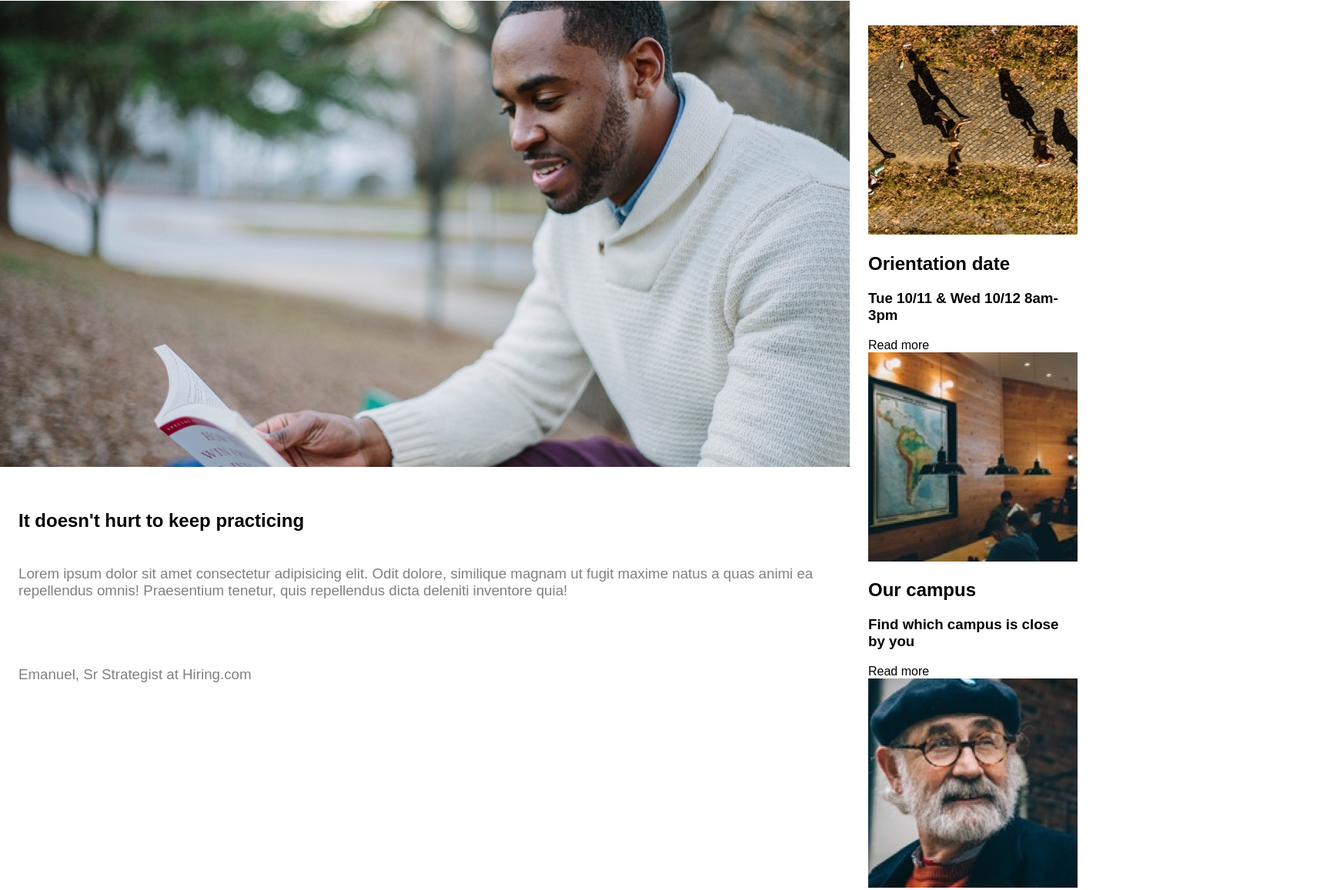
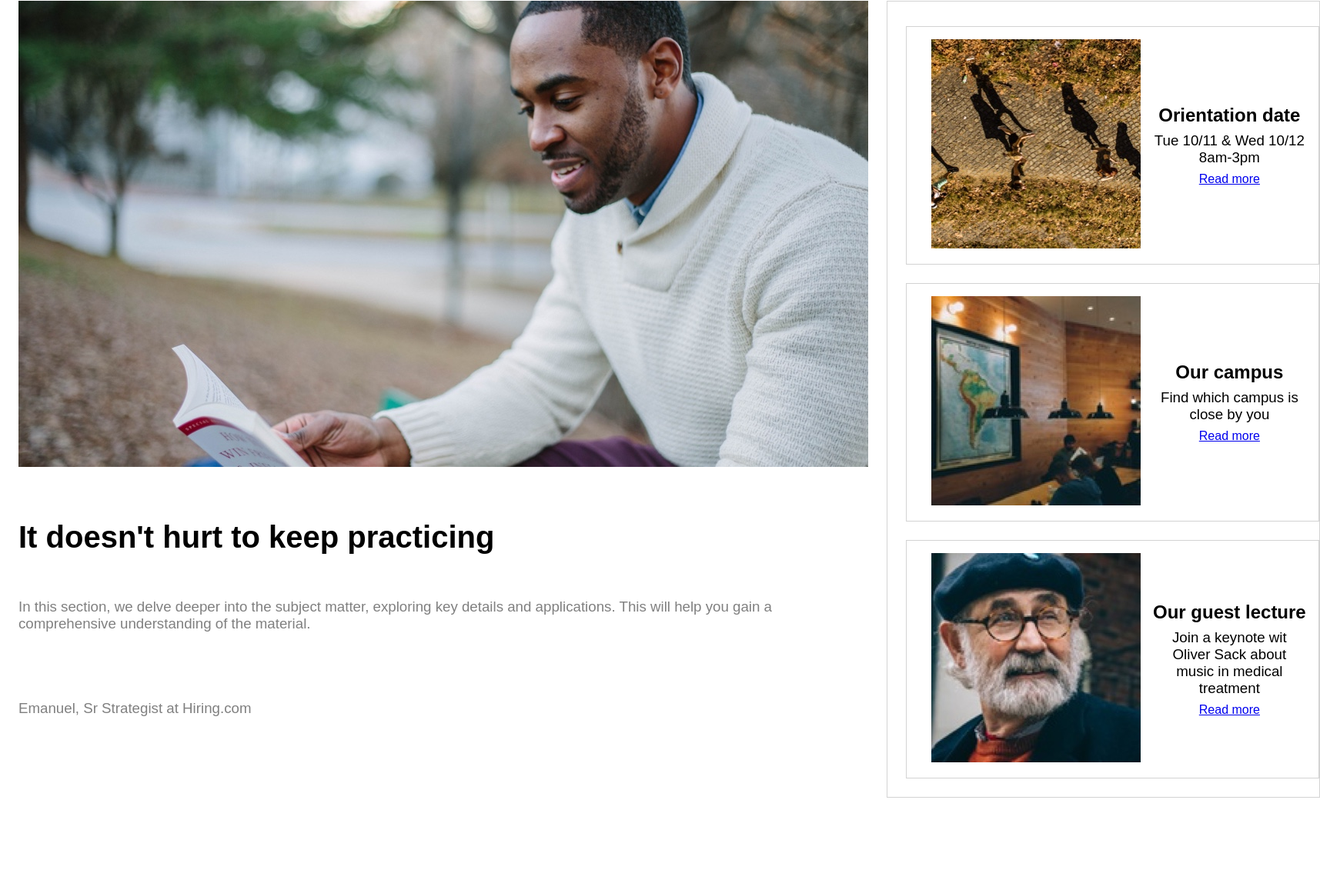
Before and after one commit to mzsami/Colmar-Academy, a plain HTML site: page index.html in a window 1280 px wide. Shown: the part 979-2136 px from the top of the page at 77% size, 1715 px wide, since content can reach past the window. After the commit the page ends 2048 px from the top, so only its background shows below. Drawn offline with Linux system fonts and the light colour scheme.

Commit message:
Fixed the primary issues and completed the second section of the webpage

```diff
--- a/index.html
+++ b/index.html
@@ -23,37 +23,43 @@
     <div class = "learning">
         <div class = "learning-image"> <img src="resources/images/banner.jpg"></div>
         <div class = "learning-info">
-        <h1>Learn something new everyday</h1>
-        <h3>Lorem ipsum, dolor sit amet consectetur adipisicing elit.</h3>
-        <button>Start here</button>
+        <h1>Learn something <br> new everyday</h1>
+        <h3>Our first section provides <br> an introduction to the foundational concepts.</h3>
+        <button><h4>Start here</h4></button>
         </div>
     </div>
     <div class = "second-section">
         <div class = "event-sideline">
             <div class="img-event-sideline"><img src = "resources/images/information-main.jpg"></div>
             <h2>It doesn't hurt to keep practicing</h2>
-            <h3>Lorem ipsum dolor sit amet consectetur adipisicing elit. Odit dolore, similique magnam ut fugit maxime natus a quas animi ea repellendus omnis! Praesentium tenetur, quis repellendus dicta deleniti inventore quia!</h3>
+            <h3>In this section, we delve deeper into the subject matter, exploring key details and applications. This will help you gain a comprehensive understanding of the material.</h3>
             <br>
             <div class = "special-h3"><h3>Emanuel, Sr Strategist at Hiring.com</h3></div>
         </div>
         <div class = "events">
             <div class = "orientation">
-                <img src = "resources/images/information-orientation.jpg">
+                <div class="orientation-img"><img src = "resources/images/information-orientation.jpg"></div>
+                <div class = "information-text">
                 <h2>Orientation date</h2>
                 <h3>Tue 10/11 & Wed 10/12 8am-3pm</h3>
-                <a>Read more</a>
+                <a href="#">Read more</a>
+                </div>
             </div>
             <div class = "our-campus">
-                <img src = "resources/images/information-campus.jpg">
+                <div class="our-campus-img"><img src = "resources/images/information-campus.jpg"></div>
+                <div class = "information-text">
                 <h2>Our campus</h2>
                 <h3>Find which campus is close by you</h3>
-                <a>Read more</a>
+                <a href="#">Read more</a>
+                </div>
             </div>
             <div class = "our-guest-lecture">
-                <img src = "resources/images/information-guest-lecture.jpg">
+                <div class="guest-lecture-img"><img src = "resources/images/information-guest-lecture.jpg"></div>
+                <div class = "information-text">
                 <h2>Our guest lecture</h2>
                 <h3>Join a keynote wit Oliver Sack about music in medical treatment</h3>
-                <a>Read more</a>
+                <a href="#">Read more</a>
+                </div>
             </div>
         </div>
     </div>
--- a/resources/css/style.css
+++ b/resources/css/style.css
@@ -1,6 +1,15 @@
+html, body {
+    font-family: Arial, Helvetica, sans-serif;
+    margin: 0;
+    padding: 0;
+    width: 100%;
+    height: 100%;
+}
+
 body {
     font-family: Arial, Helvetica, sans-serif;
     margin: 0;
+    padding: 0;
 }
 
 header {
@@ -14,7 +23,6 @@ header {
     z-index: 1000;
     top: 0;
     background-color: white;
-
 }
 
 .logo {
@@ -25,17 +33,16 @@ header {
     padding-left: 24px;
 }
 
-
-.text-colmar, .text-academy{
+.text-colmar, .text-academy {
     font-family: Arial, Helvetica, sans-serif;
     font-weight: lighter;
 }
 
-.text-colmar h2{
+.text-colmar h2 {
     color: black;
 }
 
-.text-academy h2{
+.text-academy h2 {
     color: lightgrey;
 }
 
@@ -45,7 +52,6 @@ header {
     align-items: center;
     font-family: Arial, Helvetica, sans-serif;
     padding-right: 24px;
-
 }
 
 .nav {
@@ -61,46 +67,48 @@ header {
     padding-right: 16px;
 }
 
-.learning{
+.learning {
     z-index: 1;
     font-family: Arial, Helvetica, sans-serif;
     background-color: antiquewhite;
     display: flex;
-    width: fit-content;
+    width: 100%;
     height: fit-content;
     align-items: center;
     padding-top: 64px;
 }
 
-.learning-image{
+.learning-image {
     z-index: 100;
     padding-top: 32px;
     padding-left: 24px;
     padding-right: 24px;
     padding-bottom: 32px;
-
+    border-radius: 8px;
+    overflow: hidden;
 }
 
-.learning-info{
+.learning-info {
+    padding-right: 32px;
+    padding-left: 24px;
     z-index: 5;
-    text-align: left;
+    text-align: center;
+    padding-bottom: 180px;
 }
 
-.learning-info h1{
+.learning-info h1 {
+    font-size: 50px;
     font-weight: bold;
-    color:black;
-
-
+    color: black;
 }
 
-.learning-info h3{
+.learning-info h3 {
+    font-size: 20px;
     font-weight: lighter;
     color: black;
-
-
 }
 
-.learning-info button{
+.learning-info button {
     transition: background-color 3s ease;
     padding: 8px 60px;
     text-align: center;
@@ -109,43 +117,54 @@ header {
 }
 
 button {
-    color:rgb(0, 0, 0);
+    color: rgb(0, 0, 0);
     background-color: antiquewhite;
     width: 100%;
-    height: 100%;
+    height: 65px;
+    border-radius: 8px;
+}
+
+
+h4 {
+    font-weight: lighter;
+    text-align: center;
 }
 
 button text{
-    color: black;
+    padding-top: 8px;
+    padding-bottom: 8px;
+}
+button:hover {
+    background-color: yellow;
+    font-family: cursive;
 }
 
-button:hover{
-    background-color: yellow;
+.second-section {
+    display: flex;
+    flex-direction: row;
+    padding-top: 32px;
+    padding-bottom: 32px;
 }
 
-.second-section{
-    display: flex;
-    padding-top: 32px;
-    padding-bottom: 32px;
-
-
+.event-sideline {
 }
 
-.event-sideline{
-
-
+.img-event-sideline {
+    padding-left: 24px;
+    padding-right: 24px;
 }
 
-.event-sideline h2{
+.event-sideline h2 {
     padding-top: 32px;
     padding-right: 24px;
     padding-left: 24px;
     padding-bottom: 24px;
-    font-weight: bol    d;
-    color:black;
+    font-weight: bold;
+    font-size: 40px;
+    color: black;
 }
 
-.event-sideline h3{
+.event-sideline h3 {
     padding-right: 24px;
     padding-left: 24px;
     padding-bottom: 32px;
@@ -153,13 +172,65 @@ button:hover{
     color: grey;
 }
 
-.special-h3{
+.special-h3 {
     padding-bottom: 32px;
 }
 
-.events{
+.events {
     display: flex;
     flex-direction: column;
     padding-left: 24px;
     padding-top: 32px;
+    border: 1px solid lightgrey;
+    border-bottom: 1px solid lightgrey;
 }
+
+.orientation,
+.our-campus,
+.our-guest-lecture {
+    border: 1px solid lightgrey;
+    padding: 16px;
+    display: flex;
+    flex-direction: row;
+    align-items: center;
+    margin-bottom: 24px;
+}
+
+.orientation-img,
+.our-campus-img,
+.guest-lecture-img {
+    flex: 1;
+    padding-right: 16px;
+    padding-left: 16px;
+    border-radius: 1px;
+}
+
+.information-text {
+    text-align: center;
+    flex: 2;
+    max-width: 65%;
+    flex: 1 1 65%;
+}
+
+.orientation h2,
+.our-campus h2,
+.our-guest-lecture h2 {
+    margin: 0;
+    text-wrap: nowrap;
+    font-family: Arial, Helvetica, sans-serif;
+    font-weight: bold;
+}
+
+.orientation h3,
+.our-campus h3,
+.our-guest-lecture h3 {
+    margin: 8px 0;
+    font-weight: lighter;
+}
+
+.orientation a,
+.our-campus a,
+.our-guest-lecture a {
+    margin: 8px 0;
+    font-weight: lighter;
+}
```
